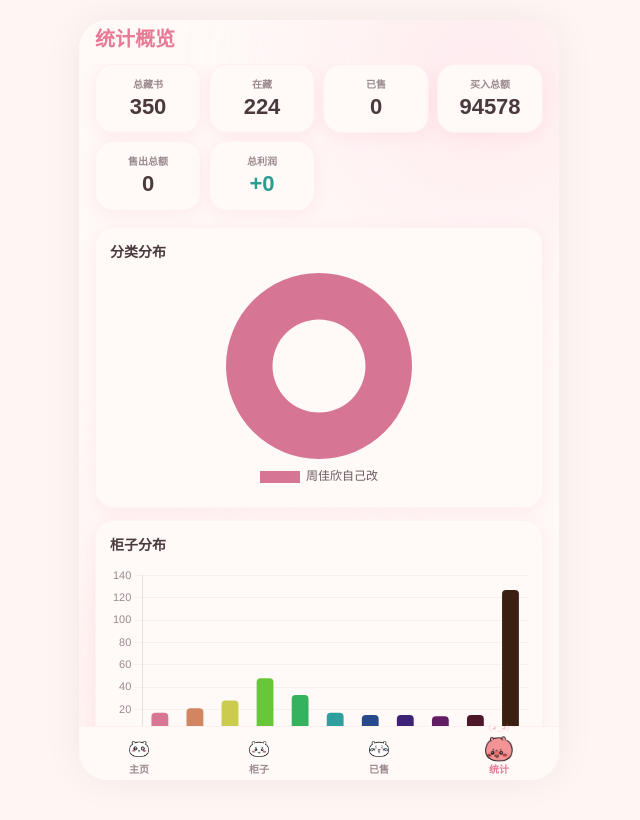
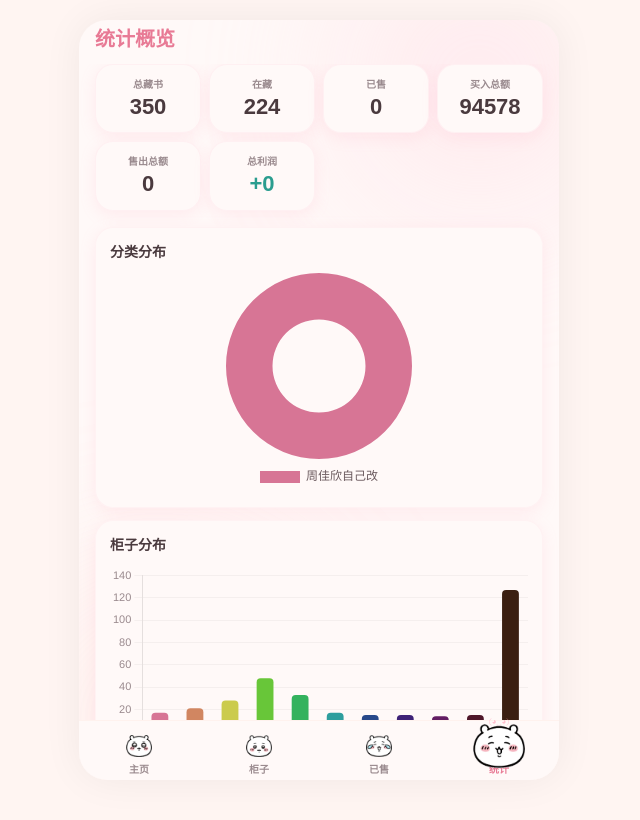
Before and after one commit to lnan01089-blip/stashly, a website: page fig-untitled-3.html in a window 1280 px wide. Shown: the whole page, without its empty margins (321-961 px from the left). Drawn offline with Linux system fonts and the light colour scheme.

Commit message:
Tab icons: 1.3x default, 2x active, stats=crop_7

```diff
--- a/fig-untitled-3.html
+++ b/fig-untitled-3.html
@@ -35,7 +35,7 @@ body{font-family:var(--font);font-size:16px;line-height:1.5;color:var(--body);-w
 .tab-item .tab-icon{font-size:20px;line-height:1;font-weight:800;color:var(--body-mid);transition:color .15s}
 .tab-item .tab-label{font-size:10px;color:var(--body-mid);font-weight:700;transition:color .15s}
 .tab-item.active .tab-icon{color:var(--primary-dark)}
-.tab-item.active .tab-icon img{transform:scale(1.4);transition:transform .2s}.tab-item .tab-icon img{transition:transform .2s}.tab-item.active .tab-label{color:var(--primary-dark)}
+.tab-item.active .tab-icon img{transform:scale(2);transition:transform .2s}.tab-item .tab-icon img{transition:transform .2s}.tab-item.active .tab-label{color:var(--primary-dark)}
 .tab-item .tab-active-face{position:absolute;top:-14px;font-size:8px;color:var(--primary);opacity:0;transition:opacity .15s;pointer-events:none}
 .tab-item.active .tab-active-face{opacity:.6}
 @media(min-width:481px){.app{border-radius:28px;margin:20px auto;height:calc(100dvh - 40px);box-shadow:0 0 40px rgba(0,0,0,.06)}}
@@ -44,10 +44,10 @@ body{font-family:var(--font);font-size:16px;line-height:1.5;color:var(--body);-w
 <div class="page-header"><h1>统计概览</h1></div>
 <div class="content" id="content"></div>
 <nav class="tab-bar">
-<button class="tab-item" onclick="window.location.href='fig-untitled.html'"><span class="tab-icon"><img src="assets/emoji/crop_16.png" style="width:20px;height:20px;object-fit:contain;display:block"></span><span class="tab-label">主页</span></button>
-<button class="tab-item" onclick="window.location.href='fig-untitled-1.html'"><span class="tab-icon"><img src="assets/emoji/crop_18.png" style="width:20px;height:20px;object-fit:contain;display:block"></span><span class="tab-label">柜子</span></button>
-<button class="tab-item" onclick="window.location.href='fig-untitled-4.html'"><span class="tab-icon"><img src="assets/emoji/crop_19.png" style="width:20px;height:20px;object-fit:contain;display:block"></span><span class="tab-label">已售</span></button>
-<button class="tab-item active" onclick="window.location.href='fig-untitled-3.html'"><span class="tab-active-face">(&#9685;&#8255;&#9685;)</span><span class="tab-icon"><img src="assets/emoji/crop_20.png" style="width:20px;height:20px;object-fit:contain;display:block"></span><span class="tab-label">统计</span></button></nav></div>
+<button class="tab-item" onclick="window.location.href='fig-untitled.html'"><span class="tab-icon"><img src="assets/emoji/crop_16.png" style="width:26px;height:26px;object-fit:contain;display:block"></span><span class="tab-label">主页</span></button>
+<button class="tab-item" onclick="window.location.href='fig-untitled-1.html'"><span class="tab-icon"><img src="assets/emoji/crop_18.png" style="width:26px;height:26px;object-fit:contain;display:block"></span><span class="tab-label">柜子</span></button>
+<button class="tab-item" onclick="window.location.href='fig-untitled-4.html'"><span class="tab-icon"><img src="assets/emoji/crop_19.png" style="width:26px;height:26px;object-fit:contain;display:block"></span><span class="tab-label">已售</span></button>
+<button class="tab-item active" onclick="window.location.href='fig-untitled-3.html'"><span class="tab-active-face">(&#9685;&#8255;&#9685;)</span><span class="tab-icon"><img src="assets/emoji/crop_7.png" style="width:26px;height:26px;object-fit:contain;display:block"></span><span class="tab-label">统计</span></button></nav></div>
 <script>
 var D={cabinets:[],books:[],soldBooks:[]};
 function ld(){if(localStorage.getItem('z2_ver')!=='v15'){localStorage.clear();}try{D.cabinets=JSON.parse(localStorage.getItem('z2_cabs'))||[];}catch(e){}try{D.books=JSON.parse(localStorage.getItem('z2_books'))||[];}catch(e){}try{D.soldBooks=JSON.parse(localStorage.getItem('z2_sold'))||[];}catch(e){}}
```
Also changed, not shown: fig-untitled-1.html (+5 -5 lines), fig-untitled-2.html (+1 -1 lines), fig-untitled-4.html (+5 -5 lines), fig-untitled.html (+6 -6 lines).
